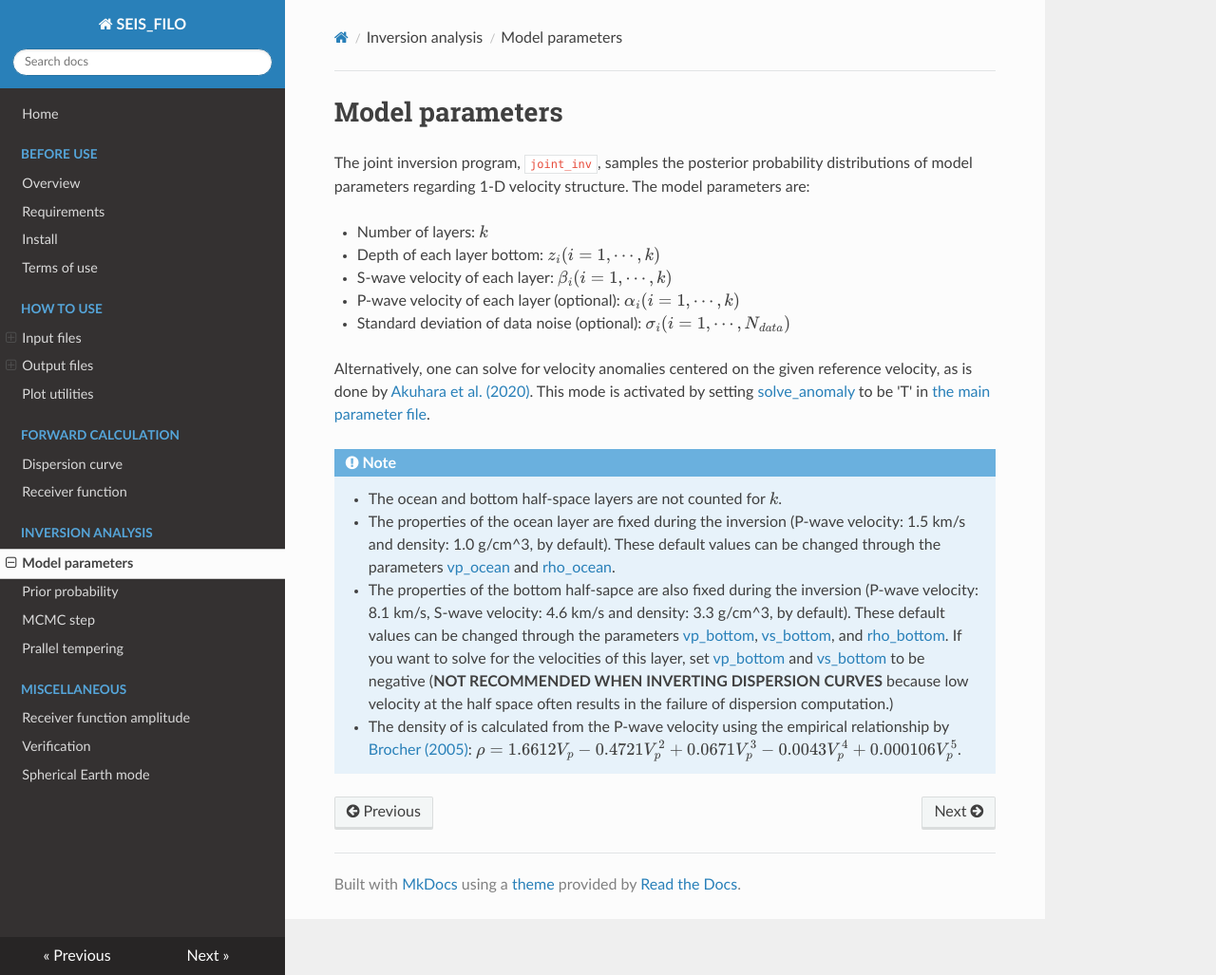
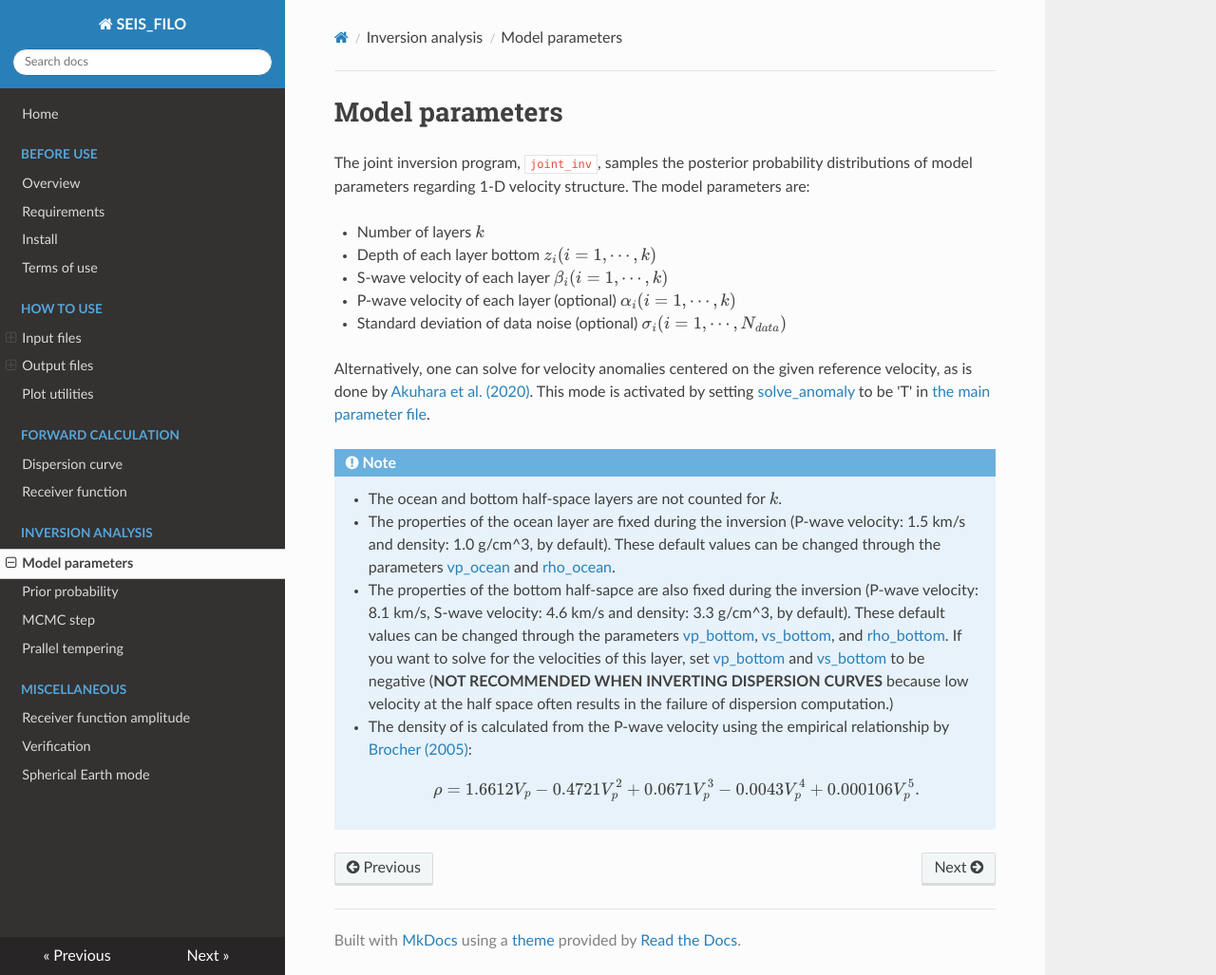
Before and after one commit to akuhara/SEIS_FILO, an MkDocs documentation site: the page built from docs/model_parameters.md, in a window 1280 px wide and 1027 px high. Shown: the whole window at 95% size. Built offline with MkDocs 1.6.1, drawn with Linux system fonts in a browser that asks for light colours; nearby versions of some CDN libraries; formulas are drawn with MathJax 3.

Commit message:
change docs

```diff
--- a/docs/model_parameters.md
+++ b/docs/model_parameters.md
@@ -2,11 +2,11 @@
 
 The joint inversion program, `joint_inv`,  samples the posterior probability distributions of model parameters regarding 1-D velocity structure. The model parameters are:
 
-* Number of layers: \\\(k\\\)
-* Depth of each layer bottom: \\(z_i (i=1,\cdots,k)\\)
-* S-wave velocity of each layer: \\(\beta_i (i=1,\cdots,k)\\)
-* P-wave velocity of each layer (optional): \\(\alpha_i (i=1,\cdots,k)\\)
-* Standard deviation of data noise (optional): \\(\sigma_i (i=1,\cdots,N_{data})\\)
+* Number of layers \\(k\\)
+* Depth of each layer bottom \\(z_i (i=1,\cdots,k)\\)
+* S-wave velocity of each layer \\(\beta_i (i=1,\cdots,k)\\)
+* P-wave velocity of each layer (optional) \\(\alpha_i (i=1,\cdots,k)\\)
+* Standard deviation of data noise (optional) \\(\sigma_i (i=1,\cdots,N_{data})\\)
 
 
 Alternatively, one can solve for velocity anomalies centered on the given reference velocity, as is done by [Akuhara et al. (2020)](https://doi.org/10.1029/2020GL088280). This mode is activated by setting [solve_anomaly](parameter_list.md#solve_anomaly) to be 'T' in [the main parameter file](main_parameter_file.md).
@@ -16,4 +16,7 @@ Alternatively, one can solve for velocity anomalies centered on the given refere
     * The ocean and bottom half-space layers are not counted for \\(k\\).
     * The properties of the ocean layer are fixed during the inversion (P-wave velocity: 1.5 km/s and density: 1.0 g/cm^3, by default). These default values can be changed through the parameters [vp_ocean](parameter_list.md#vp_ocean) and [rho_ocean](parameter_list.md#rho_ocean).
     * The properties of the bottom half-sapce are also fixed during the inversion (P-wave velocity: 8.1 km/s, S-wave velocity: 4.6 km/s and density: 3.3 g/cm^3, by default). These default values can be changed through the parameters [vp_bottom](parameter_list.md#vp_bottom), [vs_bottom](parameter_list.md#vs_bottom), and [rho_bottom](parameter_list.md#rho_bottom). If you want to solve for the velocities of this layer, set [vp_bottom](parameter_list.md#vp_bottom) and [vs_bottom](parameter_list.md#vs_bottom) to be negative (__NOT RECOMMENDED WHEN INVERTING DISPERSION CURVES__ because low velocity at the half space often results in the failure of dispersion computation.)
-    * The density of is calculated from the P-wave velocity using the empirical relationship by [Brocher (2005)](https://doi.org/10.1785/0120050077): \\( \rho = 1\.6612V_p-0\.4721V_p^2+0\.0671V_p^3-0\.0043V_p^4+0\.000106V_p^5\\).
+    * The density of is calculated from the P-wave velocity using the empirical relationship by [Brocher (2005)](https://doi.org/10.1785/0120050077):
+    $$
+     \rho = 1.6612V_p-0.4721V_p^2+0.0671V_p^3-0.0043V_p^4+0.000106V_p^5.
+    $$
```
